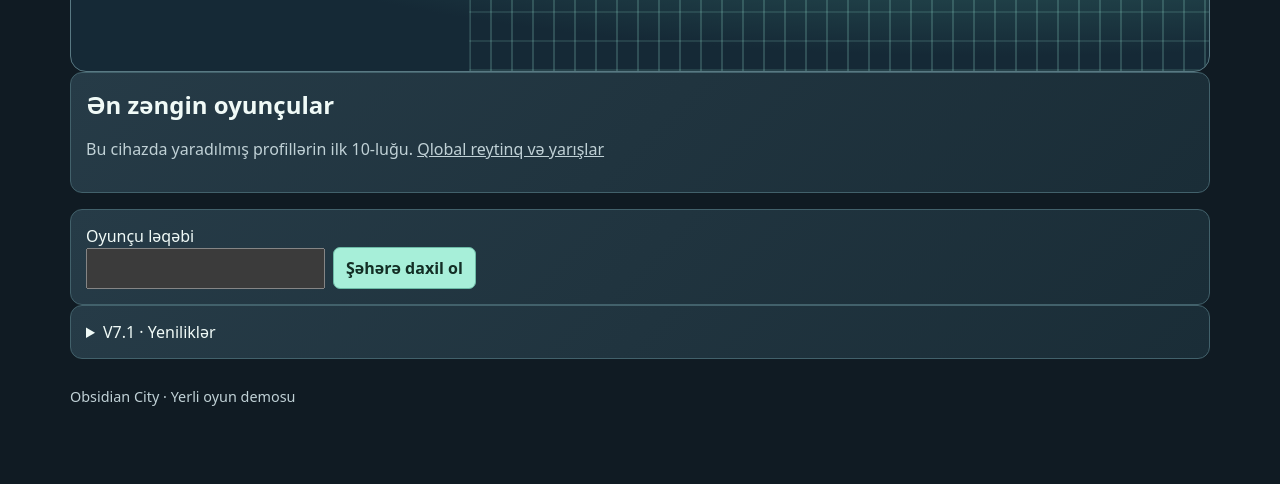
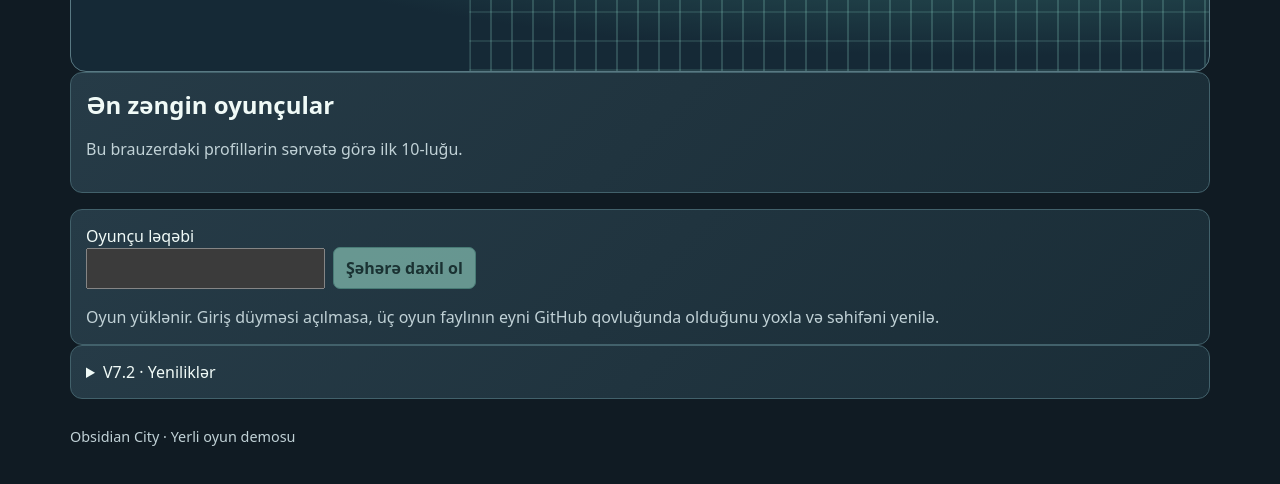
Before and after one commit to azvectornihadshefiyev-creator/denemeoyun, a plain HTML site: page index.html in a window 1280 px wide. Shown: the part 288-772 px from the top of the page. Drawn offline with Linux system fonts and the light colour scheme.

Commit message:
Add files via upload

```diff
--- a/index.html
+++ b/index.html
@@ -5,8 +5,8 @@
   <meta name="viewport" content="width=device-width, initial-scale=1">
   <meta name="theme-color" content="#10202a">
   <title>Obsidian City</title>
-  <link rel="stylesheet" href="./style.css?v=7.1">
-  <script src="./game.js?v=7.1" defer></script>
+  <link rel="stylesheet" href="./style.css?v=7.2">
+  <script src="./game.js?v=7.2" defer></script>
 </head>
 <body>
   <main class="shell">
@@ -18,18 +18,16 @@
 
     <section class="panel ranking" aria-labelledby="ranking-title">
       <h2 id="ranking-title">Ən zəngin oyunçular</h2>
-      <p>Bu cihazda yaradılmış profillərin ilk 10-luğu.
-        <a href="https://obsidian-city.alightdrake21.chatgpt.site/">Qlobal reytinq və yarışlar</a>
-      </p>
+      <p>Bu brauzerdəki profillərin sərvətə görə ilk 10-luğu.</p>
       <div id="leaders" class="grid"></div>
     </section>
     <form id="entry" class="panel">
       <label for="nickname">Oyunçu ləqəbi</label>
       <div class="actions">
         <input id="nickname" minlength="3" maxlength="22" required autocomplete="off">
-        <button>Şəhərə daxil ol</button>
+        <button id="enter-city" type="submit" disabled>Şəhərə daxil ol</button>
       </div>
-      <p id="entry-status" role="status"></p>
+      <p id="entry-status" role="status">Oyun yüklənir. Giriş düyməsi açılmasa, üç oyun faylının eyni GitHub qovluğunda olduğunu yoxla və səhifəni yenilə.</p>
     </form>
 
     <div id="game" hidden>
@@ -49,7 +47,7 @@
       <section id="screen" aria-labelledby="title"></section>
     </div>
 
-    <details class="panel"><summary>V7.1 · Yeniliklər</summary><p>İlk 10-luq, əmlak portfelləri, canlı yarış sayğacı, şəhər layihələri və VIP vitrini.</p>
+    <details class="panel"><summary>V7.2 · Yeniliklər</summary><p>İlk 10-luq, əmlak portfelləri, canlı yarış sayğacı, şəhər layihələri və VIP vitrini.</p>
       <button id="sound-toggle" type="button" aria-pressed="false">Səs effektləri</button>
     </details>
     <footer>Obsidian City · Yerli oyun demosu</footer>
```
